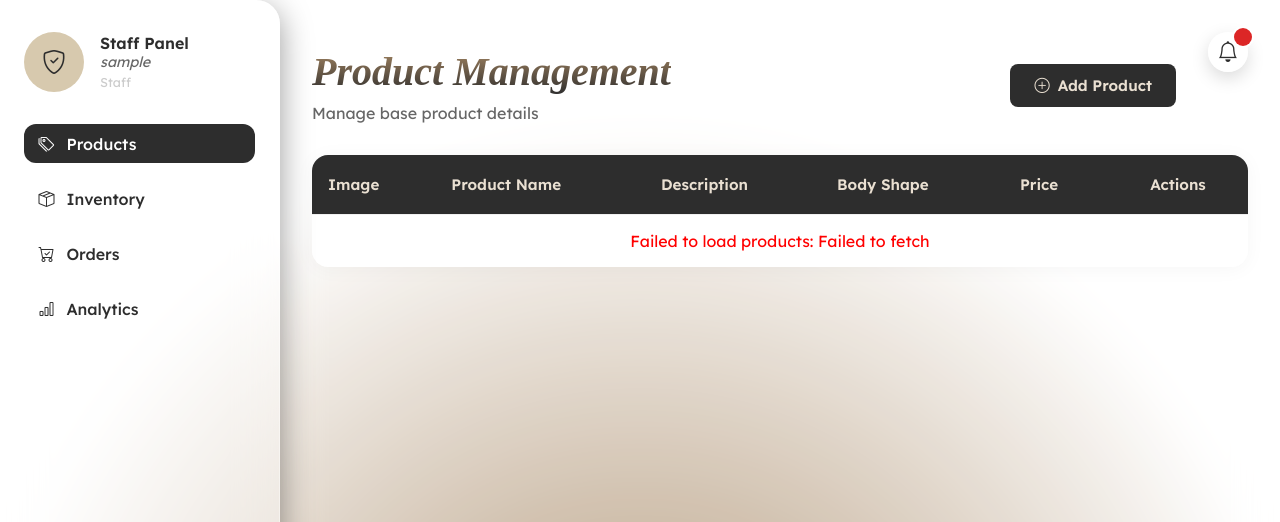
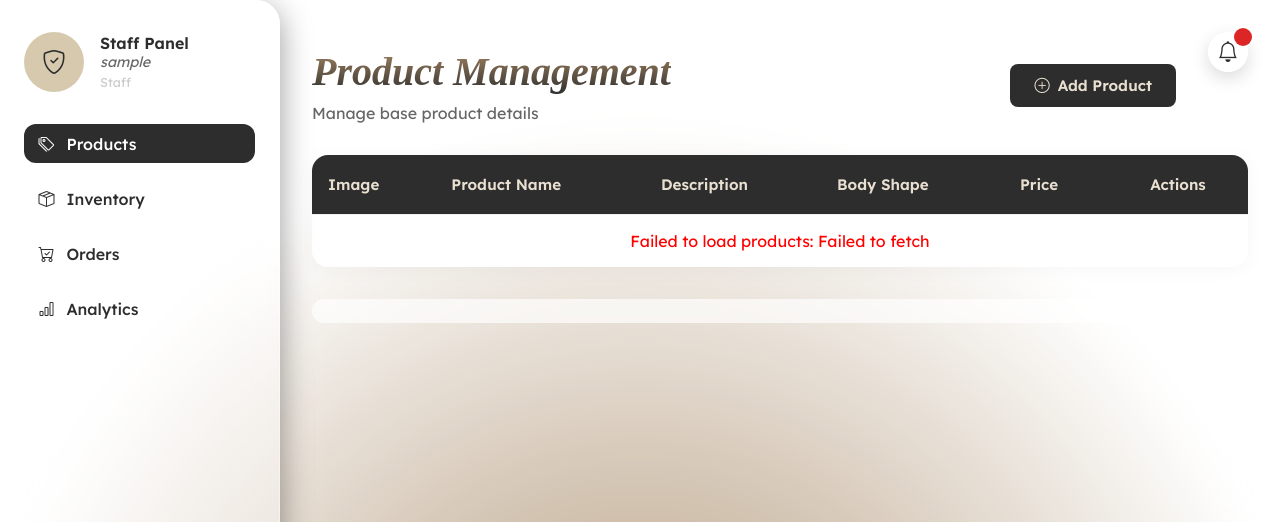
Before and after one commit to VinceRG/GONATO-Personalized-Fashion-Guidance-, a PHP site: page /analytics/app/View/admin.php in a window 1280 px wide. Shown: the top 522 px of the page. Run offline with PHP 8.4, Linux system fonts and the light colour scheme; the visitor is signed in with stand-in values (Sample User, id 1).

Commit message:
fix minor css

```diff
--- a/public/css/admin.css
+++ b/public/css/admin.css
@@ -941,24 +943,32 @@
       }
     }
 
-/* STICKY BOTTOM PAGINATION – applies to products, inventory, users, orders, audit */
+/* Stick pagination at bottom of main-content, not table */
 .pagination-controls {
-  position: fixed;
-  bottom: 10px;
-  left: 50%;
-  transform: translateX(-50%);
+  position: sticky;
+  bottom: -10px;
+  left: 0;
+  width: 100%;
   display: flex;
+  justify-content: center;
   gap: 0.35rem;
-  z-index: 999;
-  padding: 0;
-  background: none;
-  border: none;
+  padding: 0.75rem 0;
+  background: rgba(255, 255, 255, 0.65);
+  backdrop-filter: blur(10px);
+  z-index: 50;
+  border-radius: 12px;
+  margin-top: 2rem;
 }
 
-/* Hide pagination for sections that are not active */
+/* Hide inactive paginations but allow sticky to work */
+.pagination-controls {
+  opacity: 1;
+}
 .content-section:not(.active) .pagination-controls {
-  display: none !important;
+  opacity: 0;
+  pointer-events: none;
 }
+
 
 /* Buttons inside any pagination bar */
 .pagination-controls .btn {
--- a/python/analysis_log.csv
+++ b/python/analysis_log.csv
@@ -10,3 +10,4 @@ timestamp,source,season,body_shape,height_cm,shoulder_cm,waist_circ_cm,hip_circ_
 2025-12-04T06:03:58.232515,body_shape,,Inverted Triangle,167.0,40.56466584393997,30.336468511174893,23.520846217498303
 2025-12-04T06:04:13.232280,body_shape,,Inverted Triangle,168.0,40.335490555615785,29.700774349699213,22.61602560409091
 2025-12-04T06:12:12.787474,body_shape,,Pear,168.0,41.38228777204181,84.32387718147797,99.20456138997409
+2025-12-06T04:37:34.243829,body_shape,,Inverted Triangle,170.0,43.025458373920614,81.33537723508233,95.68867910009686
```
Also changed, not shown: other parts of public/css/admin.css (+13 -11 lines). Lines whose indentation alone changed are shown as unchanged.
